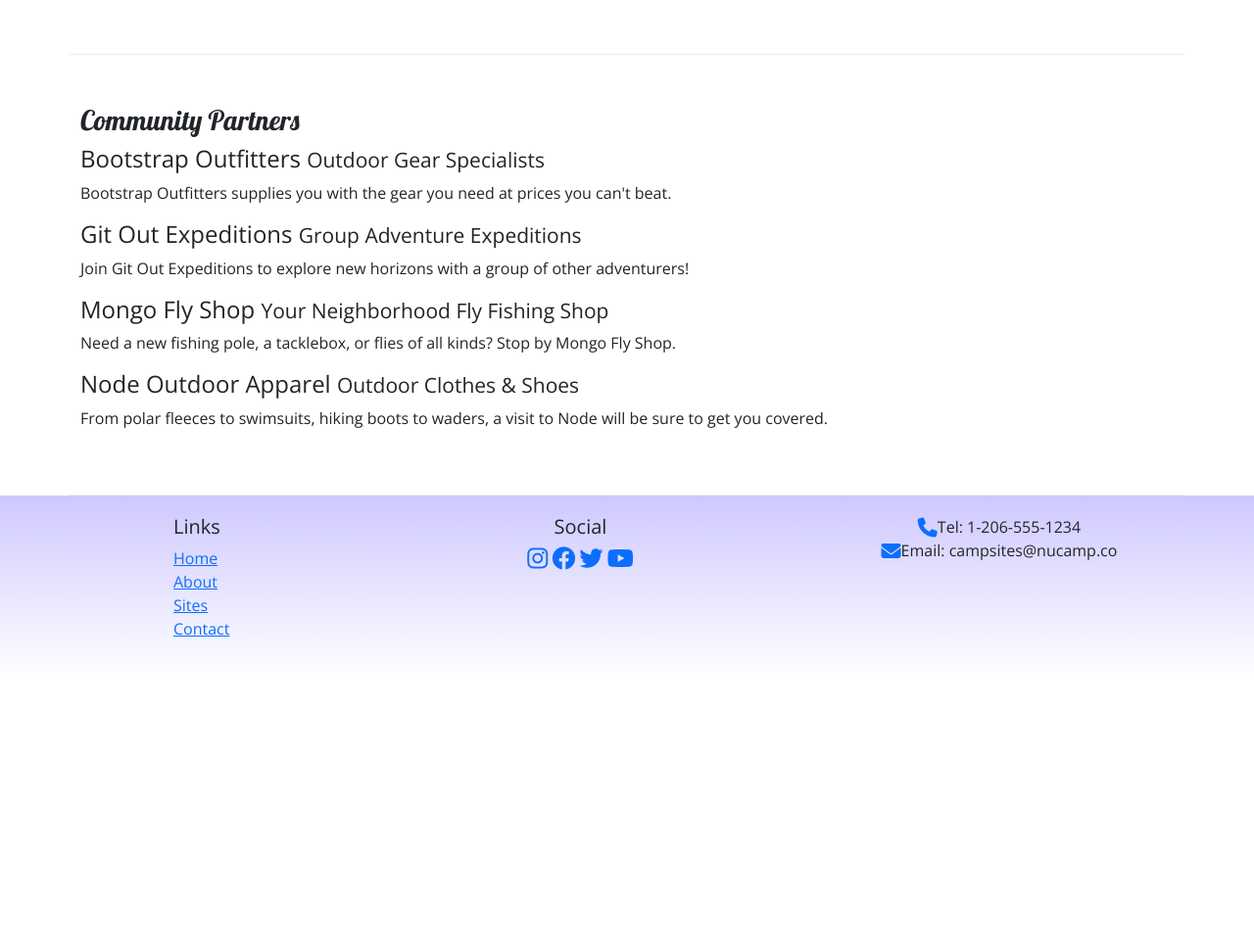
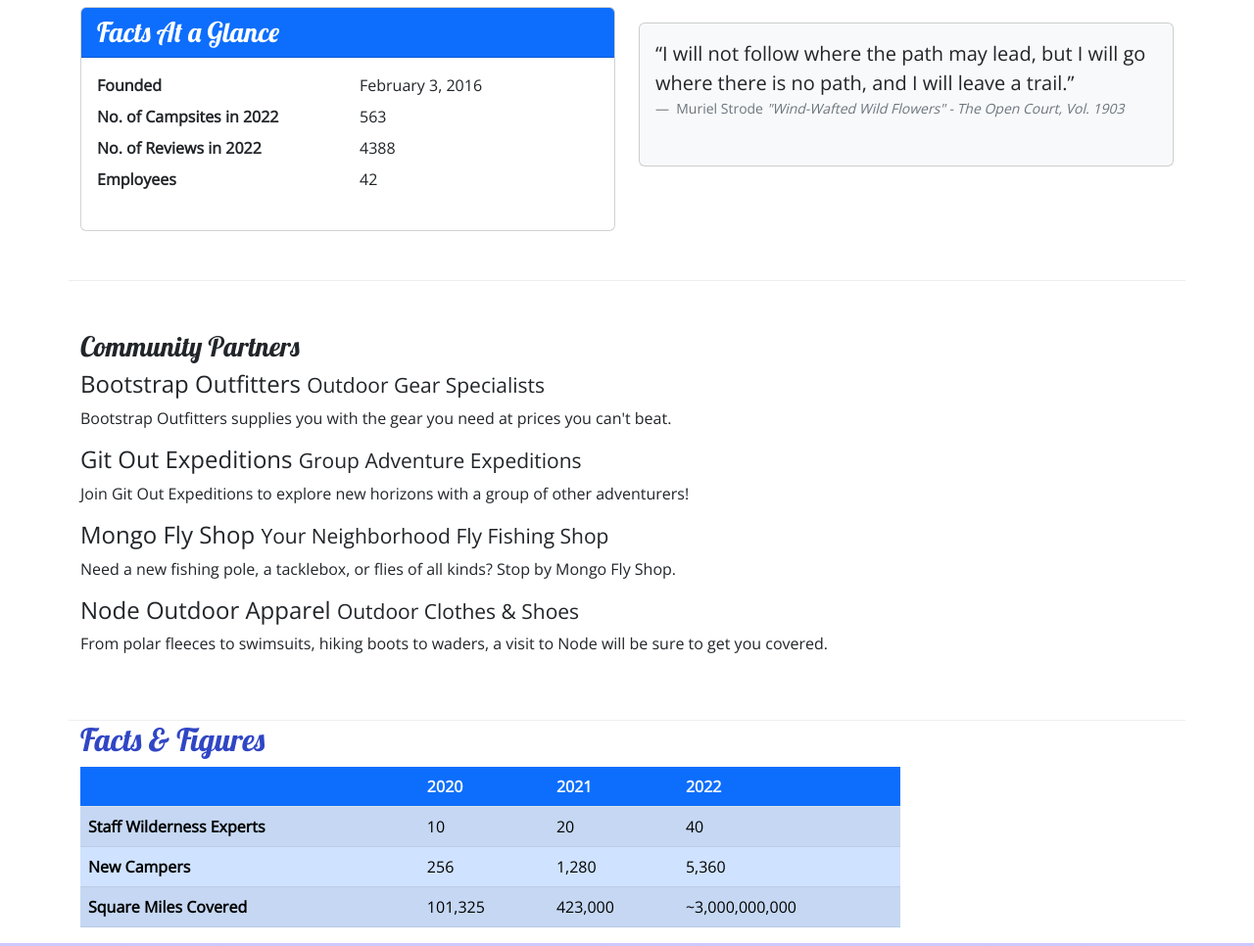
Before and after one commit to NewCodeMike/nucampsite, a plain HTML site: page aboutus.html in a window 1280 px wide. Shown: the part 520-1486 px from the top of the page at 98% size. Before the commit the page ends 1210 px from the top, so only its background shows below. Drawn offline with nearby package versions, Linux system fonts and the light colour scheme.

Commit message:
End of Week3 Prior to Workshop

```diff
--- a/aboutus.html
+++ b/aboutus.html
@@ -37,6 +37,9 @@
     <header>
       <div class="container">
         <div class="row">
+          <div class="col-4 col-sm-4 col-md-2 align-self-center">
+            <img src="./img/logo.png" class="img-fluid" alt="logo">
+          </div>
           <div class="col">
             <h1>Nucamp</h1>
             <h2>a better way to camp</h2>
@@ -48,6 +51,7 @@
     <!-- navbar -->
     <nav class="navbar navbar-expand-sm navbar-dark sticky-top">
       <div class="container">
+        <a class="navbar-brand" href="index.html"><img src="./img/logo.png" height="30" width="30"></a>
         <button
           class="navbar-toggler ms-auto"
           type="button"
@@ -108,6 +112,35 @@
             reviews on campsites they have visited with each other.
           </p>
         </div>
+        <div class="col-sm-6">
+          <div class="card">
+            <h3 class="card-header bg-primary text-white">Facts At a Glance</h3>
+            <div class="card-body">
+              <dl class="row">
+                <dt class="col-6">Founded</dt>
+                <dd class="col-6">February 3, 2016</dd>
+                <dt class="col-6">No. of Campsites in 2022</dt>
+                <dd class="col-6">563</dd>
+                <dt class="col-6">No. of Reviews in 2022</dt>
+                <dd class="col-6">4388</dd>
+                <dt class="col-6">Employees</dt>
+                <dd class="col-6">42</dd>
+              </dl>
+            </div>
+          </div>
+        </div>
+        <div class="col">
+          <div class="card bg-light mt-3">
+            <figure class="card-body">
+                <blockquote class="blockquote">
+                    <q>I will not follow where the path may lead, but I will go where there is no path, and I will leave a trail.</q>
+                </blockquote>
+                <figcaption class="blockquote-footer">
+                    Muriel Strode <cite>"Wind-Wafted Wild Flowers" - The Open Court, Vol. 1903</cite>
+                </figcaption>
+           </figure>
+        </div>
+        </div>
       </section>
 
       <section class="row row-content">
@@ -139,6 +172,43 @@
           </p>
         </div>
       </section>
+
+      <!-- table -->
+      <div class="col-sm-9">
+        <h2>Facts & Figures</h2>
+        <div class="table-responsive">
+            <table class="table table-striped">
+                <thead class="bg-primary text-light">
+                    <tr>
+                        <th></th>
+                        <th>2020</th>
+                        <th>2021</th>
+                        <th>2022</th>
+                    </tr>
+                </thead>
+                <tbody class="table-primary">
+                    <tr>
+                        <th>Staff Wilderness Experts</th>
+                        <td>10</td>
+                        <td>20</td>
+                        <td>40</td>
+                    </tr>
+                    <tr>
+                        <th>New Campers</th>
+                        <td>256</td>
+                        <td>1,280</td>
+                        <td>5,360</td>
+                    </tr>
+                    <tr>
+                        <th>Square Miles Covered</th>
+                        <td>101,325</td>
+                        <td>423,000</td>
+                        <td>~3,000,000,000</td>
+                    </tr>
+                </tbody>
+            </table>
+        </div>
+    </div>
     </main>
 
     <footer>
```
Also changed, not shown: contactus.html (+4 -0 lines), index.html (+23 -12 lines), img/bootstrap-thumb.png (added), img/breadcrumb-trail-thumb.jpg (added), img/breadcrumb-trail.jpg (added), img/chrome-river-thumb.jpg (added), img/chrome-river.jpg (added), img/logo.png (added), img/react-lake-thumb.jpg (added), img/react-lake.jpg (added), 1 other file.
